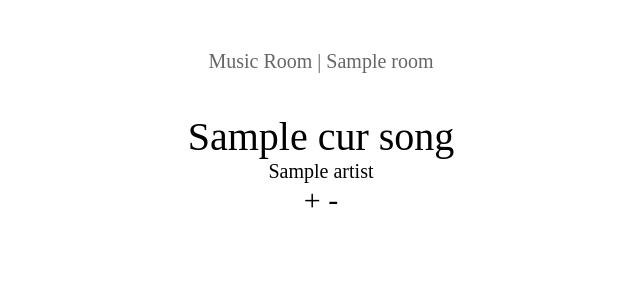
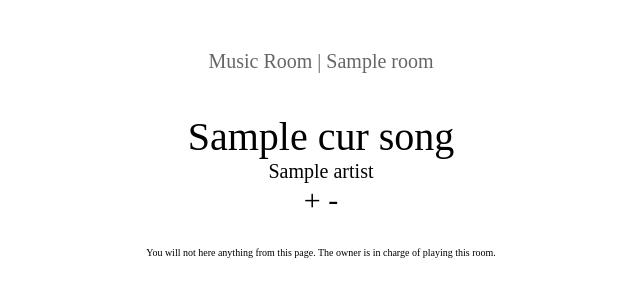
Before and after one commit to echonest/musicroom, a Flask app: template musicroom/templates/listen.html in a window 1280 px wide. Shown: the top 300 px of the page, without its empty margins (319-959 px from the left). Run offline with Flask 2, Linux system fonts and the light colour scheme; the template is opened without the code that fills it: most values are stand-ins (such as "Sample title", 1, 10 or a date in 2020); some libraries are stand-ins or nearby versions.

Commit message:
added a note on the listener page for clarity

```diff
--- a/musicroom/static/css/room.css
+++ b/musicroom/static/css/room.css
@@ -54,3 +54,8 @@ ul#links li a {
   display: inline-block;
   cursor: pointer;
 }
+
+#note {
+  margin-top: 30px;
+  font-size: 10px;
+}
--- a/musicroom/templates/listen.html
+++ b/musicroom/templates/listen.html
@@ -45,6 +45,8 @@
           <span id="plus">+</span>
           <span id="minus">-</span>
         </div>
+        <span id="note">You will not here anything from this page. The owner is
+          in charge of playing this room.</span>
       </div>
     </div>
   </body>
```
